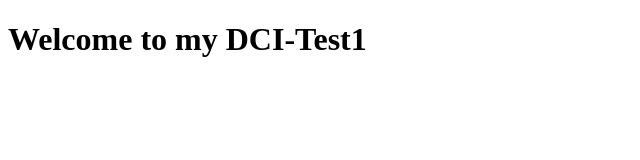
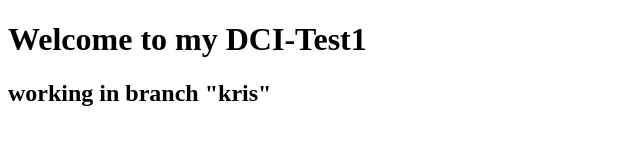
Before and after one commit to AudioKoppler/DCI-Test1, a plain HTML site: page kris.html in a window 1280 px wide. Shown: the whole page, without its empty margins (0-640 px from the left). Drawn offline with Linux system fonts and the light colour scheme.

Commit message:
working in branch kris

```diff
--- a/kris.html
+++ b/kris.html
@@ -8,5 +8,6 @@
 </head>
 <body>
     <h1>Welcome to my DCI-Test1</h1>
+    <h2>working in branch "kris"</h2>
 </body>
 </html>
```
